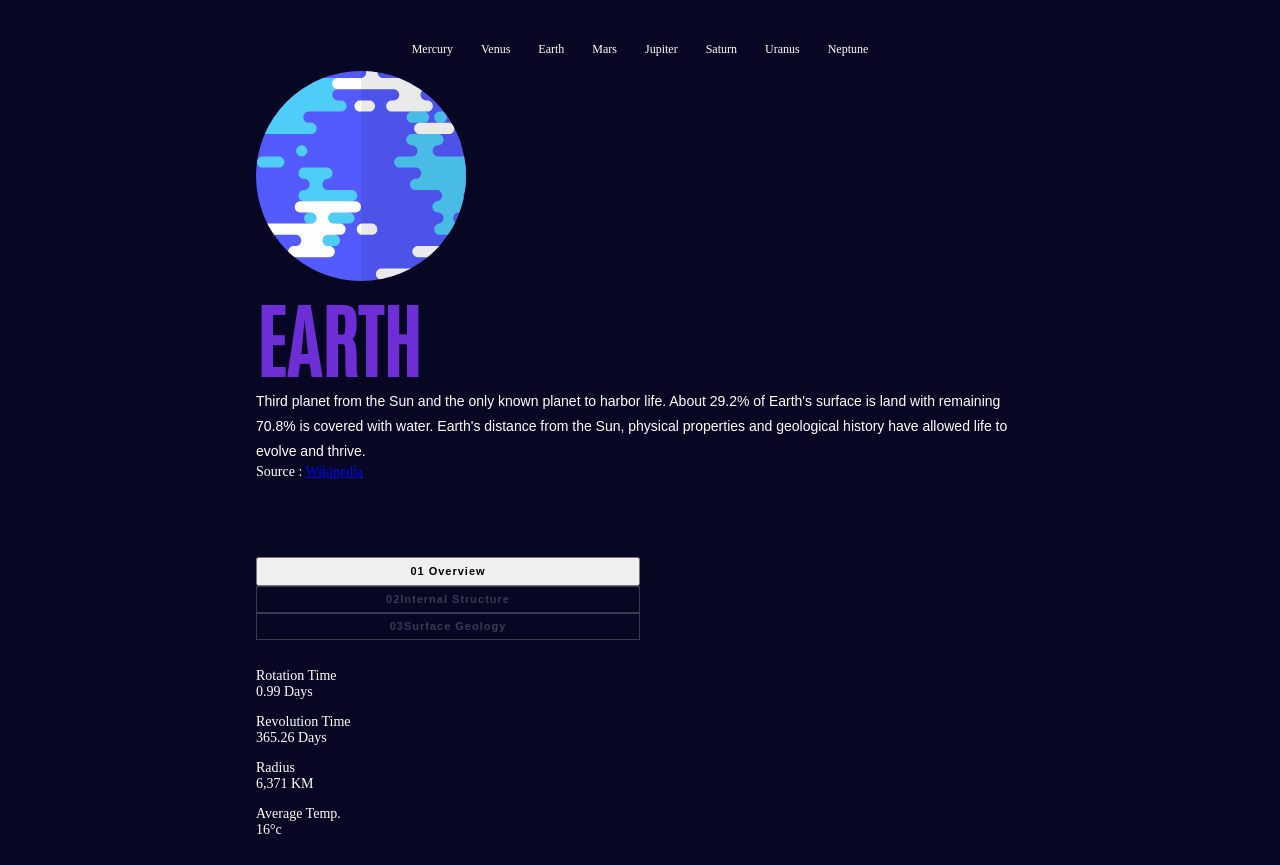
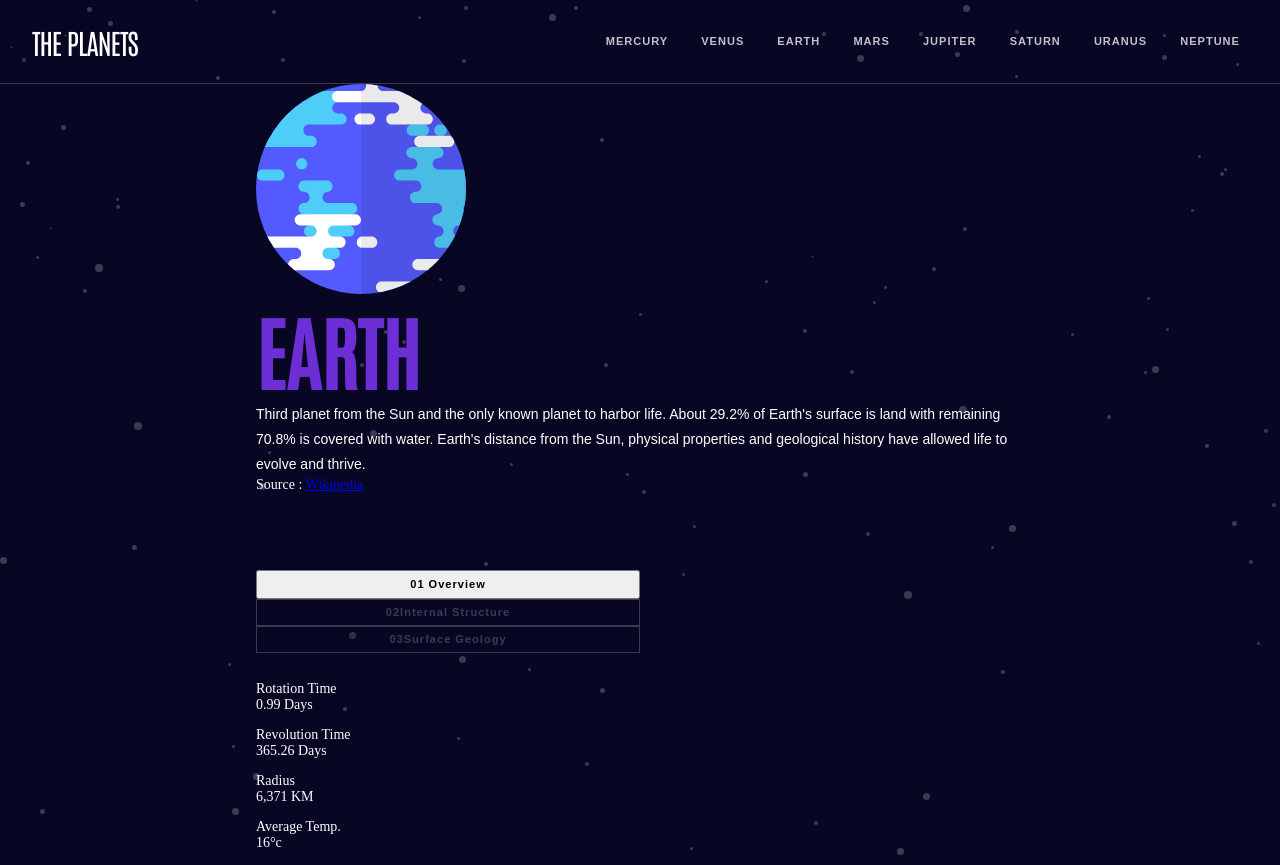
Before and after one commit to bradleyhop/frontend-mentor-planet-facts-site, a Vue app: page / in a window 1280 px wide. Built offline with nearby package versions, Linux system fonts and the light colour scheme.

Commit message:
header desktop styling

```diff
--- a/index.html
+++ b/index.html
@@ -18,7 +18,7 @@
   </head>
 
   <body>
-    <div id="app" class="device-widths"></div>
+    <div id="app"></div>
     <script type="module" src="/src/main.js"></script>
   </body>
 </html>
--- a/src/App.vue
+++ b/src/App.vue
@@ -44,37 +44,68 @@ export default {
 </script>
 
 <template>
-  <nav>
-    <ul class="menu-list">
-      <li class="menu-item" @click="setNewPlanet(0)">Mercury</li>
-      <li class="menu-item" @click="setNewPlanet(1)">Venus</li>
-      <li class="menu-item" @click="setNewPlanet(2)">Earth</li>
-      <li class="menu-item" @click="setNewPlanet(3)">Mars</li>
-      <li class="menu-item" @click="setNewPlanet(4)">Jupiter</li>
-      <li class="menu-item" @click="setNewPlanet(5)">Saturn</li>
-      <li class="menu-item" @click="setNewPlanet(6)">Uranus</li>
-      <li class="menu-item" @click="setNewPlanet(7)">Neptune</li>
-    </ul>
-  </nav>
+  <header>
+    <div class="logo-container"><span class="logo-text">THE PLANETS</span></div>
 
-  <PlanetDisplay v-if="loaded" :planet="viewPlanet" />
+    <nav>
+      <ul class="menu-list">
+        <li class="header-4 menu-item" @click="setNewPlanet(0)">MERCURY</li>
+        <li class="header-4 menu-item" @click="setNewPlanet(1)">VENUS</li>
+        <li class="header-4 menu-item" @click="setNewPlanet(2)">EARTH</li>
+        <li class="header-4 menu-item" @click="setNewPlanet(3)">MARS</li>
+        <li class="header-4 menu-item" @click="setNewPlanet(4)">JUPITER</li>
+        <li class="header-4 menu-item" @click="setNewPlanet(5)">SATURN</li>
+        <li class="header-4 menu-item" @click="setNewPlanet(6)">URANUS</li>
+        <li class="header-4 menu-item" @click="setNewPlanet(7)">NEPTUNE</li>
+      </ul>
+    </nav>
+  </header>
+
+  <div class="device-widths component-container">
+    <PlanetDisplay v-if="loaded" :planet="viewPlanet" />
+  </div>
 </template>
 
 <style lang="scss">
-nav {
-  width: 100%;
-  font-size: 12px;
-  text-align: center;
-  margin-top: 2rem;
+header {
+  border-bottom: 1px solid rgba(255, 255, 255, 0.2);
+  display: flex;
+  flex-direction: row;
+  justify-content: space-between;
+  min-height: 6rem;
+}
+
+.logo-container {
+  display: flex;
+  align-items: center;
+  margin-left: 2.28rem;
+}
+
+.logo-text {
+  font-family: $antonio-font;
+  font-size: 2rem;
+  letter-spacing: -1.05px;
+  line-height: 2.57rem;
 }
 
 .menu-list {
+  display: flex;
+  height: 100%;
   list-style: none;
-  display: inline-flex;
+  align-items: center;
 
   .menu-item {
     cursor: pointer;
-    margin: 1rem;
+    margin: 0 1.18rem;
+    opacity: 0.75;
+
+    &:last-child {
+      margin-right: 2.86rem;
+    }
+
+    &:hover {
+      opacity: 1;
+    }
   }
 }
 </style>
--- a/src/assets/style/main.scss
+++ b/src/assets/style/main.scss
@@ -16,7 +16,10 @@
 
 body {
   background-color: $blackish;
+  background-image: url(../img/background-stars.svg);
   color: $white;
+  object-fit: cover;
+  background-repeat: repeat;
 }
 
 /*
--- a/src/assets/style/typography.scss
+++ b/src/assets/style/typography.scss
@@ -9,35 +9,35 @@ html {
 .para-p {
   font-family: $spartan-font;
   font-size: 1rem;
-  line-height: 25px;
+  line-height: 1.79rem;
 }
 
 .header-1 {
   font-family: $antonio-font;
-  font-size: 80px;
-  line-height: 104px;
+  font-size: 5.7rem;
+  line-height: 7.4rem;
   text-transform: uppercase;
 }
 
 .header-2 {
   font-family: $antonio-font;
-  font-size: 40px;
+  font-size: 2.86rem;
   letter-spacing: -1.5px;
-  line-height: 52px;
+  line-height: 3.7;
 }
 
 .header-3 {
   font-family: $spartan-font;
-  font-size: 12px;
+  font-size: 0.86rem;
   font-weight: bold;
   letter-spacing: +2.6px;
-  line-height: 25px;
+  line-height: 1.79rem;
 }
 
 .header-4 {
   font-family: $spartan-font;
-  font-size: 11px;
+  font-size: 0.79rem;
   font-weight: bold;
   letter-spacing: +1px;
-  line-height: 25px;
+  line-height: 1.79rem;
 }
--- a/src/components/PlanetDisplay.vue
+++ b/src/components/PlanetDisplay.vue
@@ -39,6 +39,14 @@ export default {
 
     sourceLink() {
       return this.planet[this.planetInfo[this.num]].source;
+    },
+  },
+
+  watch: {
+    // reset planet info to 'overview' when changing planets; no user story
+    //  given here, so this seems the most consistant i think
+    planet() {
+      this.num = 0;
     },
   },
 };
```
